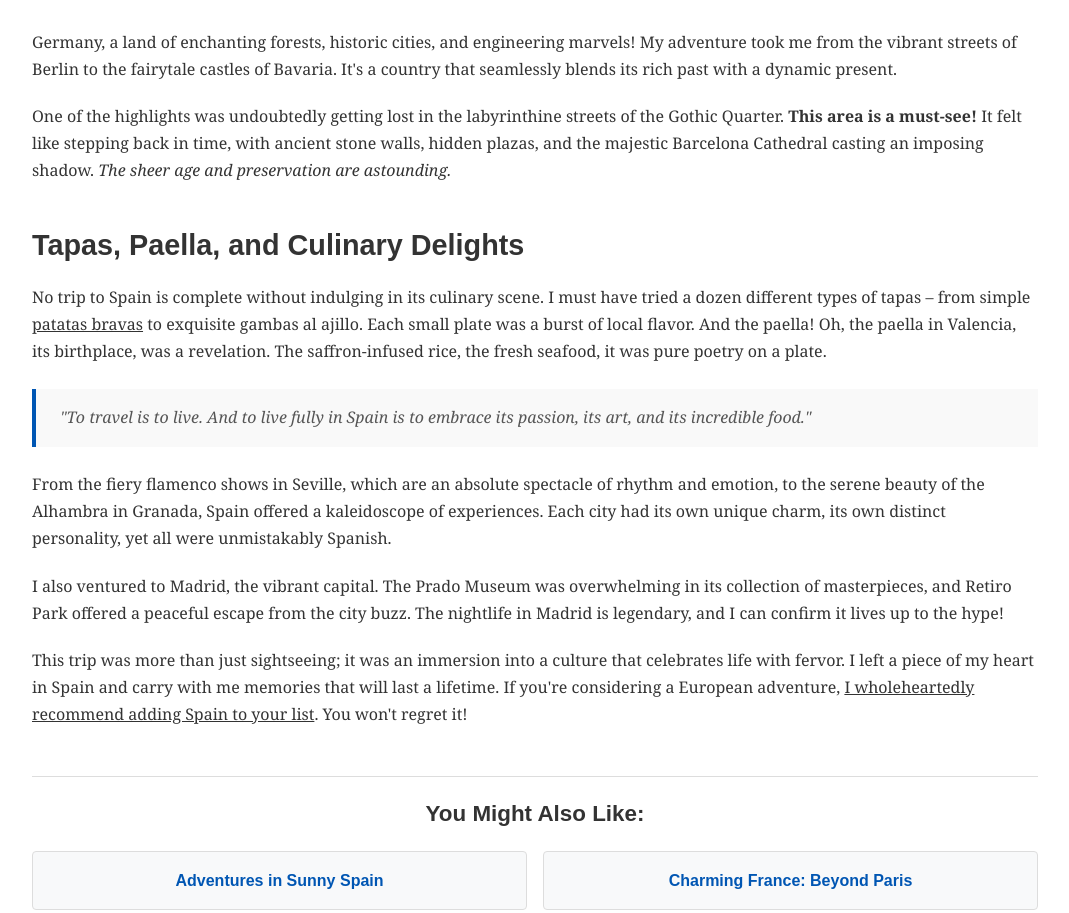
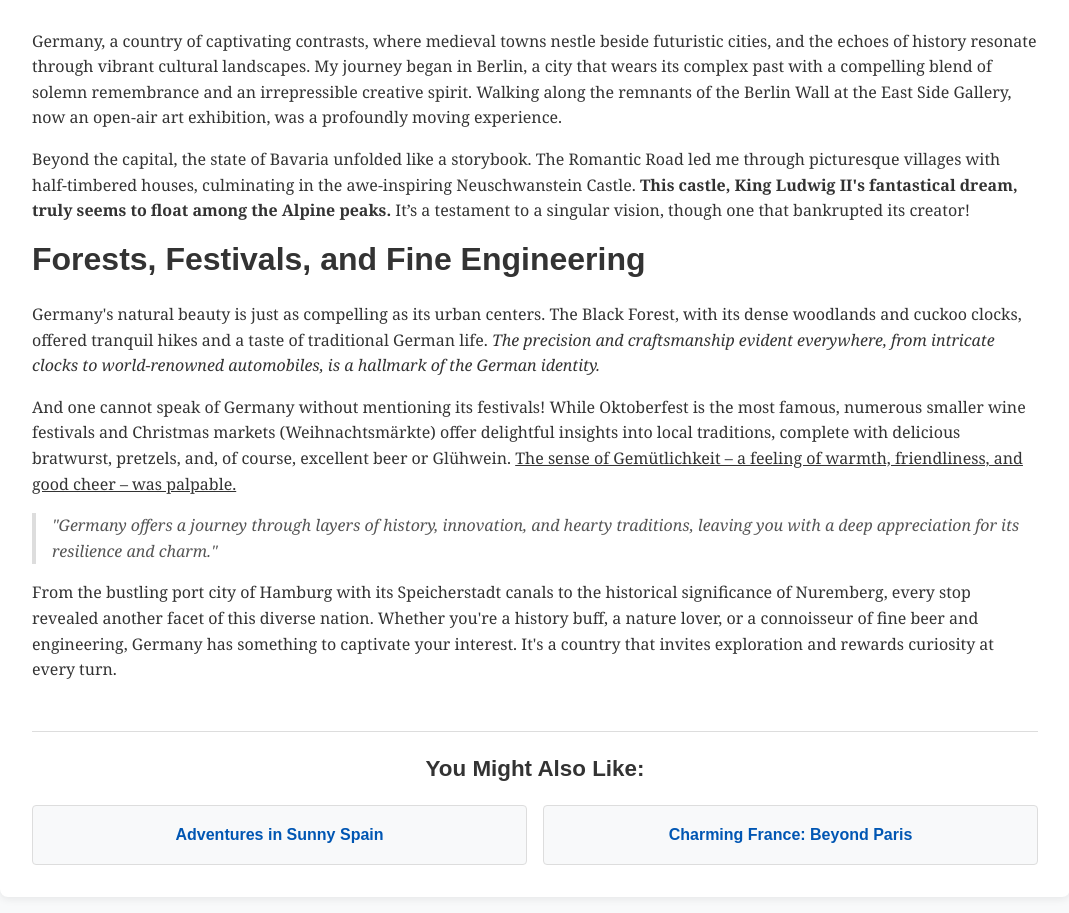
Before and after one commit to Loay-AlYahmadi/travel-blog-project, a plain HTML site: page pages/germany-post.html in a window 1280 px wide. Shown: the part 899-1812 px from the top of the page, without its empty margins (105-1174 px from the left). Drawn offline with Linux system fonts and the light colour scheme.

Commit message:
fix: Update content for Germany blog post

```diff
--- a/pages/germany-post.html
+++ b/pages/germany-post.html
@@ -46,46 +46,42 @@
                     </div>
                 </section>
 
-                <div class="post-content">
                 <figure class="post-image-container">
-                        <img src="../assets/images/neuschwanstein-castle.jpg"
-                            alt="The fairytale Neuschwanstein Castle in Bavaria, Germany">
+                    <img src="../assets/images/neuschwanstein-castle.jpg" alt="The fairytale Neuschwanstein Castle in Bavaria, Germany">
                     <figcaption>The breathtaking Neuschwanstein Castle, an icon of romanticism.</figcaption>
                 </figure>
 
-                    <p>Germany, a land of enchanting forests, historic cities, and engineering marvels! My adventure
-                        took me from the vibrant streets of Berlin to the fairytale castles of Bavaria. It's a country
-                        that seamlessly blends its rich past with a dynamic present.</p>
-                    <p>One of the highlights was undoubtedly getting lost in the labyrinthine streets of the Gothic
-                        Quarter. <strong>This area is a must-see!</strong> It felt like stepping back in time, with
-                        ancient stone walls, hidden plazas, and the majestic Barcelona Cathedral casting an imposing
-                        shadow. <em>The sheer age and preservation are astounding.</em></p>
+                <p>Germany, a country of captivating contrasts, where medieval towns nestle beside futuristic cities, and the echoes of
+                    history resonate through vibrant cultural landscapes. My journey began in Berlin, a city that wears its complex past
+                    with a compelling blend of solemn remembrance and an irrepressible creative spirit. Walking along the remnants of
+                    the Berlin Wall at the East Side Gallery, now an open-air art exhibition, was a profoundly moving experience.</p>
 
-                    <h2>Tapas, Paella, and Culinary Delights</h2>
-                    <p>No trip to Spain is complete without indulging in its culinary scene. I must have tried a dozen
-                        different types of tapas – from simple <u>patatas bravas</u> to exquisite gambas al ajillo. Each
-                        small plate was a burst of local flavor. And the paella! Oh, the paella in Valencia, its
-                        birthplace, was a revelation. The saffron-infused rice, the fresh seafood, it was pure poetry on
-                        a plate.</p>
+                <p>Beyond the capital, the state of Bavaria unfolded like a storybook. The Romantic Road led me through picturesque
+                    villages with half-timbered houses, culminating in the awe-inspiring Neuschwanstein Castle. <strong>This castle,
+                        King Ludwig II's fantastical dream, truly seems to float among the Alpine peaks.</strong> It’s a testament to a
+                    singular vision, though one that bankrupted its creator!</p>
+
+                <h2>Forests, Festivals, and Fine Engineering</h2>
+                <p>Germany's natural beauty is just as compelling as its urban centers. The Black Forest, with its dense woodlands and
+                    cuckoo clocks, offered tranquil hikes and a taste of traditional German life. <em>The precision and craftsmanship
+                        evident everywhere, from intricate clocks to world-renowned automobiles, is a hallmark of the German
+                        identity.</em></p>
+
+                <p>And one cannot speak of Germany without mentioning its festivals! While Oktoberfest is the most famous, numerous
+                    smaller wine festivals and Christmas markets (Weihnachtsmärkte) offer delightful insights into local traditions,
+                    complete with delicious bratwurst, pretzels, and, of course, excellent beer or Glühwein. <u>The sense of
+                        Gemütlichkeit – a feeling of warmth, friendliness, and good cheer – was palpable.</u></p>
 
                 <blockquote>
-                        "To travel is to live. And to live fully in Spain is to embrace its passion, its art, and its
-                        incredible food."
+                    "Germany offers a journey through layers of history, innovation, and hearty traditions, leaving you with a deep
+                    appreciation for its resilience and charm."
                 </blockquote>
 
-                    <p>From the fiery flamenco shows in Seville, which are an absolute spectacle of rhythm and emotion,
-                        to the serene beauty of the Alhambra in Granada, Spain offered a kaleidoscope of experiences.
-                        Each city had its own unique charm, its own distinct personality, yet all were unmistakably
-                        Spanish.</p>
+                <p>From the bustling port city of Hamburg with its Speicherstadt canals to the historical significance of Nuremberg,
+                    every stop revealed another facet of this diverse nation. Whether you're a history buff, a nature lover, or a
+                    connoisseur of fine beer and engineering, Germany has something to captivate your interest. It's a country that
+                    invites exploration and rewards curiosity at every turn.</p>
 
-                    <p>I also ventured to Madrid, the vibrant capital. The Prado Museum was overwhelming in its
-                        collection of masterpieces, and Retiro Park offered a peaceful escape from the city buzz. The
-                        nightlife in Madrid is legendary, and I can confirm it lives up to the hype!</p>
-
-                    <p>This trip was more than just sightseeing; it was an immersion into a culture that celebrates life
-                        with fervor. I left a piece of my heart in Spain and carry with me memories that will last a
-                        lifetime. If you're considering a European adventure, <u>I wholeheartedly recommend adding Spain
-                            to your list</u>. You won't regret it!</p>
                 <section class="related-articles">
                     <h3 class="related-articles-title">You Might Also Like:</h3>
                     <ul>
```
Lines whose indentation alone changed are shown as unchanged.
